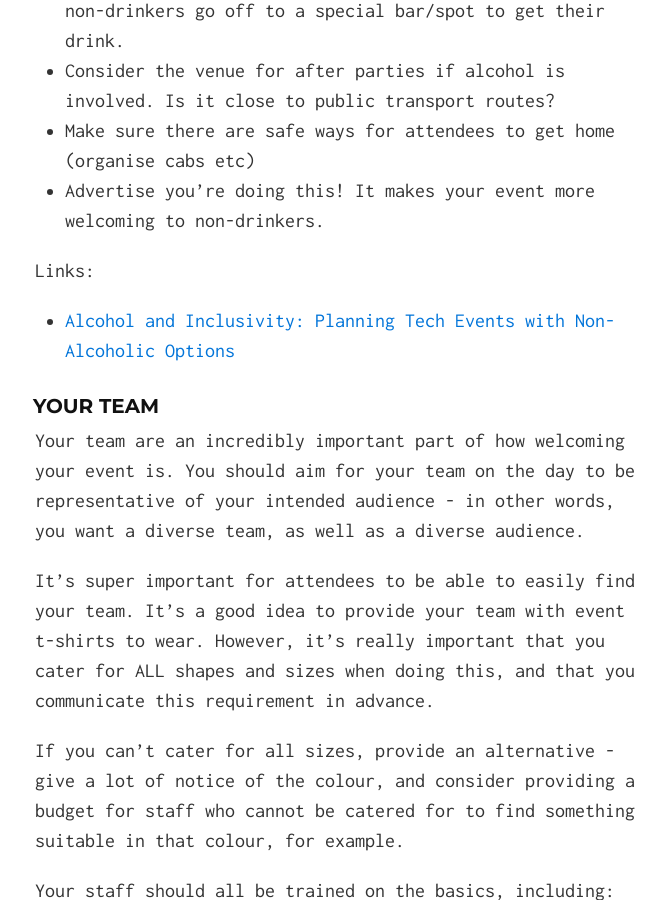
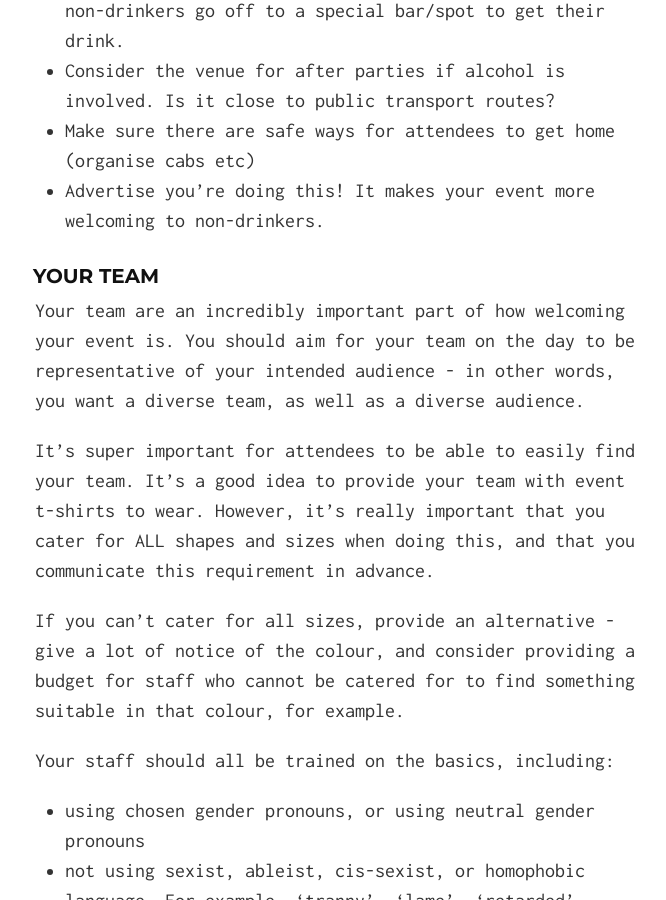
Before and after one commit to hopperfund/events, a Jekyll site: the page built from index.md, in a window 1280 px wide and 900 px high, scrolled down 17464 px. Shown: the whole window, without its empty margins (305-971 px from the left). Built offline with Jekyll 4.4.1, drawn with Linux system fonts in a browser that asks for light colours.

Commit message:
Remove extraneous link

```diff
--- a/index.md
+++ b/index.md
@@ -310,10 +310,6 @@ To make your event more welcoming:
 - Make sure there are safe ways for attendees to get home (organise cabs etc)
 - Advertise you're doing this! It makes your event more welcoming to non-drinkers.
 
-Links:
-
-- [Alcohol and Inclusivity: Planning Tech Events with Non-Alcoholic Options](https://modelviewculture.com/pieces/alcohol-and-inclusivity-planning-tech-events-with-non-alcoholic-options?utm_content=buffer933cc&utm_medium=social&utm_source=twitter.com&utm_campaign=buffer)
-
 ###Your team
 
 Your team are an incredibly important part of how welcoming your event is. You should aim for your team on the day to be representative of your intended audience - in other words, you want a diverse team, as well as a diverse audience.
```
